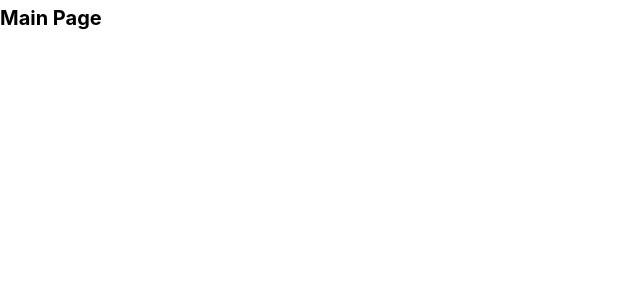
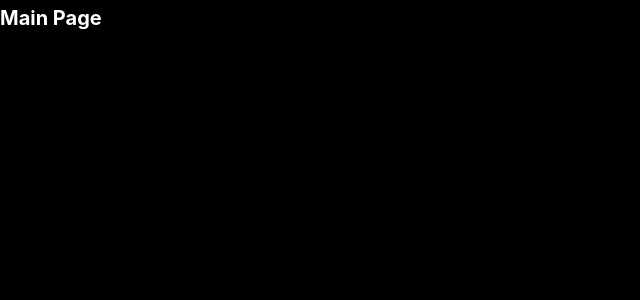
Before and after one commit to Galactic-Rabbit/spark, a Next.js app: page / in a window 1280 px wide. Shown: the top 300 px of the page, without its empty margins (0-640 px from the left). Built offline with nearby package versions, Linux system fonts and the light colour scheme.

Commit message:
style: добавить стили для контейнера

```diff
--- a/src/app/globals.css
+++ b/src/app/globals.css
@@ -13,15 +13,20 @@ body {
 }
 
 body {
-  display: flex;
-  flex-direction: column;
   min-height: 100%;
   font-family: var(--font-family);
   font-size: var(--font-size-base);
   font-weight: var(--font-weight-regular);
   line-height: var(--line-height-base);
-  color: var(--dark-900);
-  background: var(--background);
+  color: var(--light-100);
+  background: var(--dark-900);
+}
+
+.content {
+  width: 100%;
+  max-width: 80rem;
+  min-height: 100vh;
+  margin-inline: auto;
 }
 
 h1 {
@@ -29,7 +34,7 @@ h1 {
   font-size: var(--font-size-h1);
   font-weight: var(--font-weight-bold);
   line-height: var(--line-height-h1);
-  color: var(--dark-900);
+  color: var(--light-100);
 }
 
 h2 {
@@ -37,7 +42,7 @@ h2 {
   font-size: var(--font-size-h2);
   font-weight: var(--font-weight-bold);
   line-height: var(--line-height-h2);
-  color: var(--dark-900);
+  color: var(--light-100);
 }
 
 h3 {
@@ -45,7 +50,7 @@ h3 {
   font-size: var(--font-size-h3);
   font-weight: var(--font-weight-semibold);
   line-height: var(--line-height-h3);
-  color: var(--dark-900);
+  color: var(--light-100);
 }
 
 a {
--- a/src/app/layout.tsx
+++ b/src/app/layout.tsx
@@ -9,7 +9,9 @@ export const metadata: Metadata = {
 export default function RootLayout({ children }: LayoutProps<'/'>) {
   return (
     <html lang="en">
-      <body>{children}</body>
+      <body>
+        <div className="content">{children}</div>
+      </body>
     </html>
   )
 }
```
Also changed, not shown: 1 other file (tests, documents, lock files or other folders).
